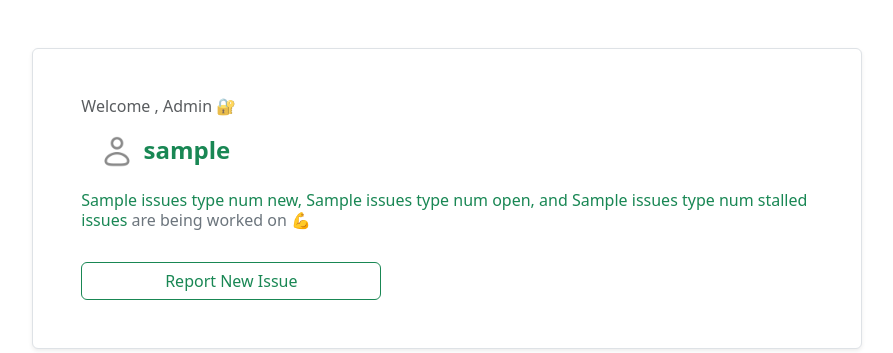
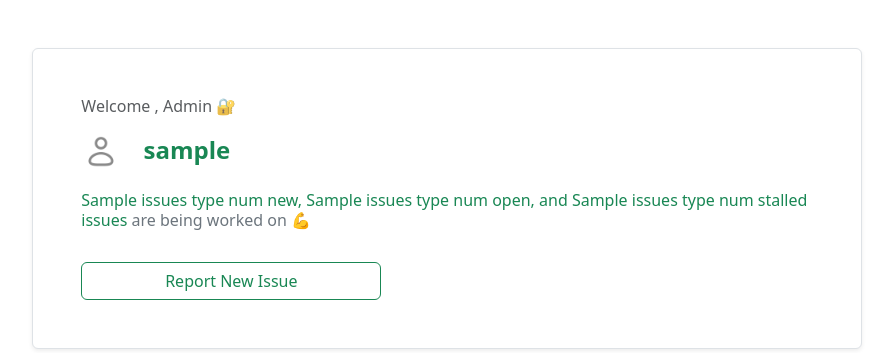
Before and after one commit to jwqiu/LCC_Issue_Tracker, a Flask app: template templates/issues.html in a window 1280 px wide. Shown: the part 58-411 px from the top of the page, without its empty margins (193-1086 px from the left). Run offline with Flask 3, Linux system fonts and the light colour scheme; the visitor is signed in with stand-in values (Sample User, id 1); the template is opened without the code that fills it: most values are stand-ins (such as "Sample title", 1, 10 or a date in 2020).

Commit message:
UI adjust

```diff
--- a/templates/issues.html
+++ b/templates/issues.html
@@ -19,7 +19,7 @@
                         {% else %}
                             {{ url_for('static', filename='yonghu-3.png') }}
                         {% endif %}"
-                        class="rounded-circle img-fluid ms-3"
+                        class="rounded-circle img-fluid me-3"
                         alt="Profile Picture"
                         style="width: 40px;">
                     <span class="text-success">{{username}}</span>
@@ -47,7 +47,7 @@
                     {% else %}
                         {{ url_for('static', filename='yonghu-3.png') }}
                     {% endif %}"
-                    class="rounded-circle img-fluid ms-3"
+                    class="rounded-circle img-fluid me-3"
                     alt="Profile Picture"
                     style="width: 40px;">
                     <span class="text-success">{{username}}</span>
@@ -69,7 +69,7 @@
                         {% else %}
                             {{ url_for('static', filename='yonghu-3.png') }}
                         {% endif %}"
-                        class="rounded-circle img-fluid ms-3"
+                        class="rounded-circle img-fluid me-3"
                         alt="Profile Picture"
                         style="width: 40px;">
                     <span class="text-success">{{username}}</span>
```
